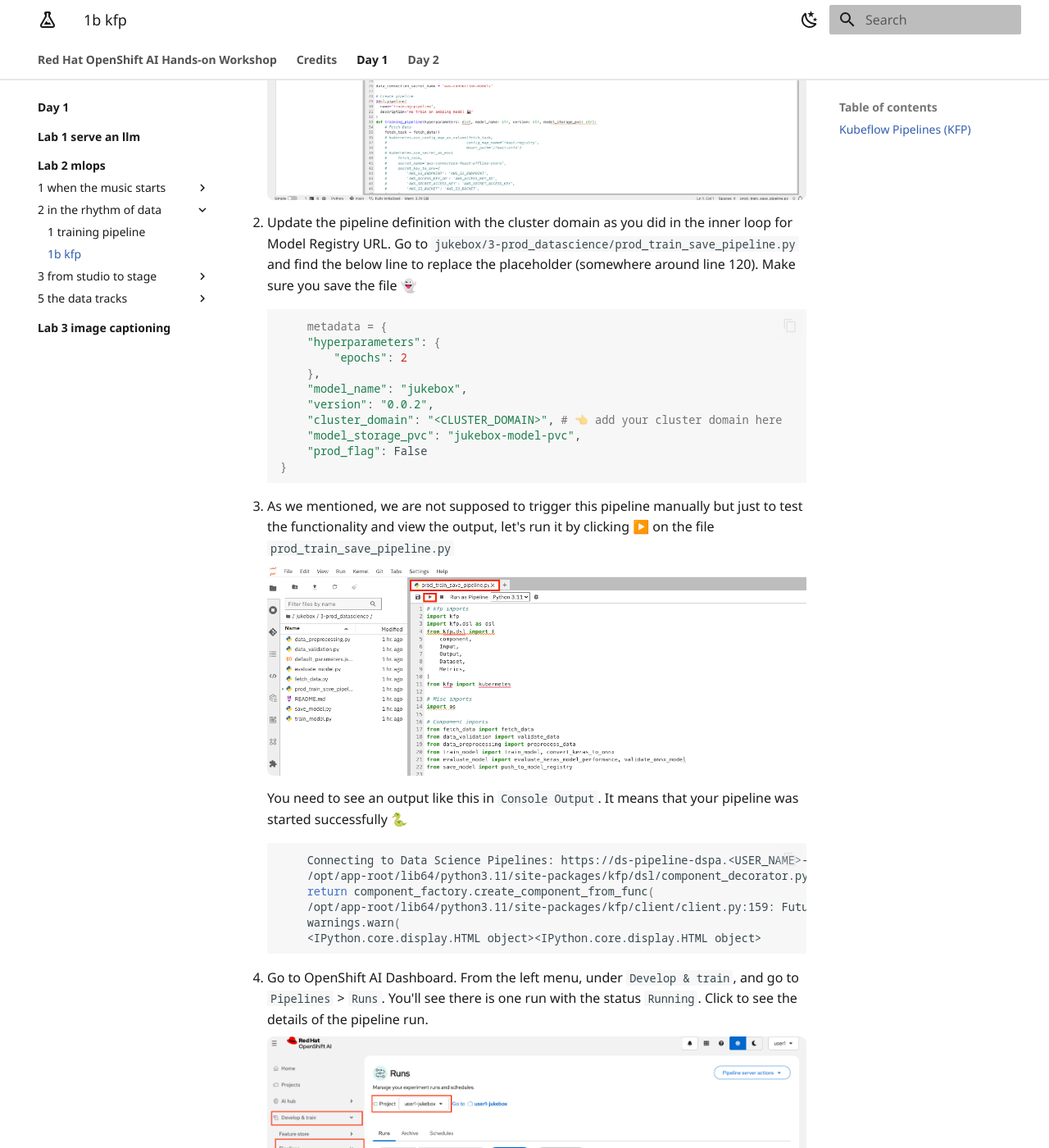
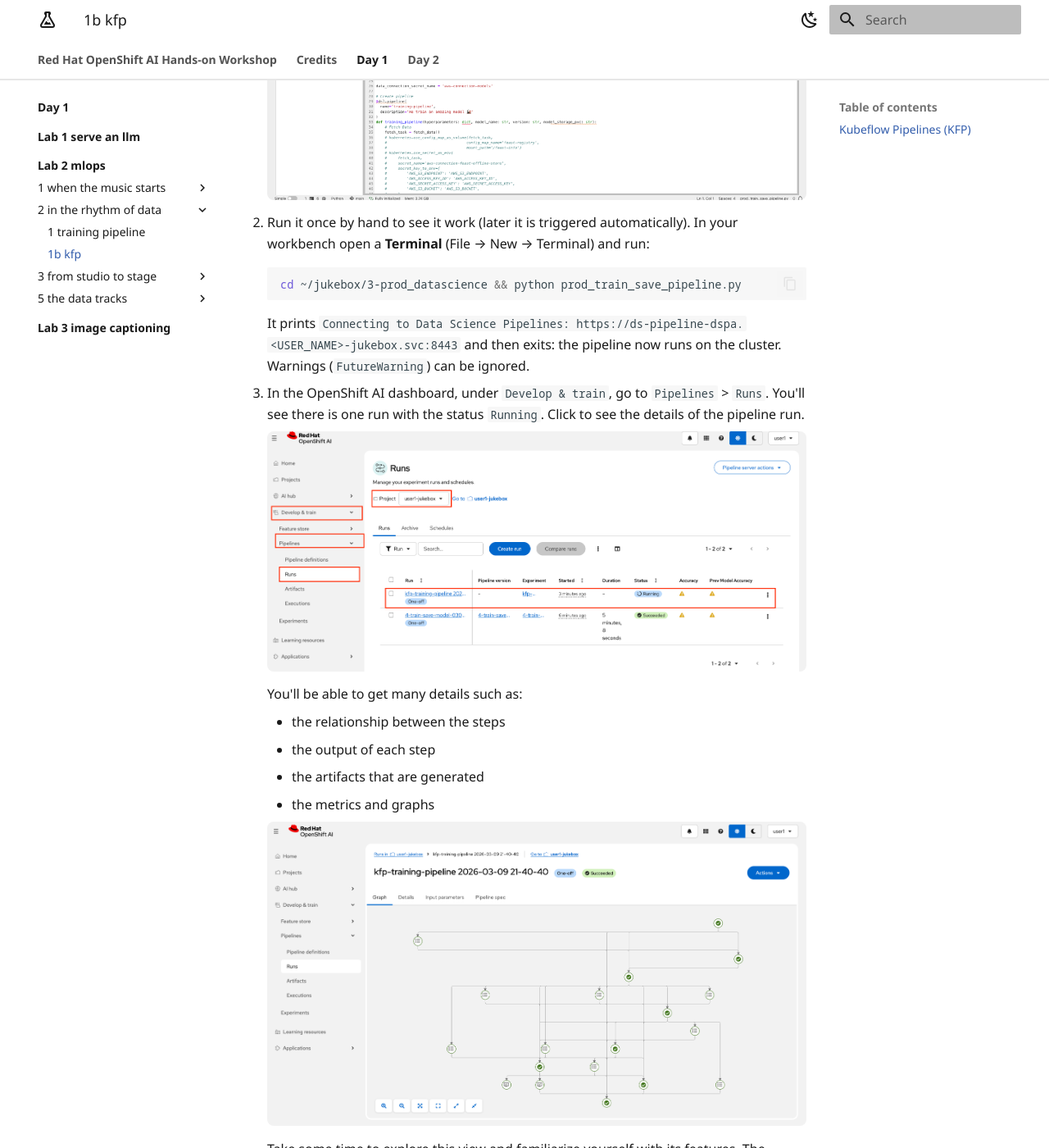
Before and after one commit to rflorenc/openshift-ai-workshop, an MkDocs documentation site: the page built from docs/day-1/lab-2-mlops/2-in-the-rhythm-of-data/1b-kfp.md, in a window 1280 px wide and 1400 px high, scrolled down 1627 px. Shown: the whole window at 82% size. Built offline with MkDocs 1.6.1 and Material for MkDocs 9.7.7, drawn with Linux system fonts in a browser that asks for light colours; some of the changed text lies outside the part shown.

Commit message:
Update guides

````diff
--- a/docs/day-1/lab-2-mlops/2-in-the-rhythm-of-data/1b-kfp.md
+++ b/docs/day-1/lab-2-mlops/2-in-the-rhythm-of-data/1b-kfp.md
@@ -24,38 +24,17 @@ Now that you know what the pipeline is supposed to do, let's go ahead and run it
 
     ![kfp.png](./images/kfp.png)
 
-2. Update the pipeline definition with the cluster domain as you did in the inner loop for Model Registry URL. Go to `jukebox/3-prod_datascience/prod_train_save_pipeline.py` and find the below line to replace the placeholder (somewhere around line 120). Make sure you save the file 👻
+2. Run it once by hand to see it work (later it is triggered automatically). In your workbench open a **Terminal**
+   (File → New → Terminal) and run:
 
     ```bash
-        metadata = {
-        "hyperparameters": {
-            "epochs": 2
-        },
-        "model_name": "jukebox",
-        "version": "0.0.2",
-        "cluster_domain": "<CLUSTER_DOMAIN>", # 👈 add your cluster domain here
-        "model_storage_pvc": "jukebox-model-pvc",
-        "prod_flag": False
-    }
+    cd ~/jukebox/3-prod_datascience && python prod_train_save_pipeline.py
     ```
 
-2. As we mentioned, we are not supposed to trigger this pipeline manually but just to test the functionality and view the output, let's run it by clicking ▶️ on the file `prod_train_save_pipeline.py`
+    It prints `Connecting to Data Science Pipelines: https://ds-pipeline-dspa.<USER_NAME>-jukebox.svc:8443` and then
+    exits: the pipeline now runs on the cluster. Warnings (`FutureWarning`) can be ignored.
 
-    ![kfp-run.png](./images/kfp-run.png)
-
-    You need to see an output like this in `Console Output`. It means that your pipeline was started successfully 🐍
-
-    ```bash
-        Connecting to Data Science Pipelines: https://ds-pipeline-dspa.<USER_NAME>-jukebox.svc:8443
-        /opt/app-root/lib64/python3.11/site-packages/kfp/dsl/component_decorator.py:121: FutureWarning: The default base_image used by the @dsl.component decorator will switch from 'python:3.8' to 'python:3.9' on Oct 1, 2024. To ensure your existing components work with versions of the KFP SDK released after that date, you should provide an explicit base_image argument and ensure your component works as intended on Python 3.9.
-        return component_factory.create_component_from_func(
-        /opt/app-root/lib64/python3.11/site-packages/kfp/client/client.py:159: FutureWarning: This client only works with Kubeflow Pipeline v2.0.0-beta.2 and later versions.
-        warnings.warn(
-        <IPython.core.display.HTML object><IPython.core.display.HTML object>
-    ```
-
-
-3. Go to OpenShift AI Dashboard. From the left menu, under `Develop & train`, and go to `Pipelines` > `Runs`. You'll see there is one run with the status `Running`. Click to see the details of the pipeline run.
+3. In the OpenShift AI dashboard, under `Develop & train`, go to `Pipelines` > `Runs`. You'll see there is one run with the status `Running`. Click to see the details of the pipeline run.
 
     ![experiments.png](./images/experiments.png)
 
@@ -70,7 +49,7 @@ Now that you know what the pipeline is supposed to do, let's go ahead and run it
 
     Take some time to explore this view and familiarize yourself with its features. The pipeline might take a while to finish on its first run, but you don’t need to wait for it to complete. Feel free to move on to the next steps!
 
-4. The next step is to set up the MLOps environment, enabling this pipeline to run automatically and supporting many other MLOps practices. This is where our MLOps adventure starts! 🙌
+4. Next: [3. The Data Tracks](../5-the-data-tracks/index.md), a small data pipeline.
 
 > 📖🤓 **Extra Info: Component Registry**
 We have quite a few different components used in our pipeline.
````
